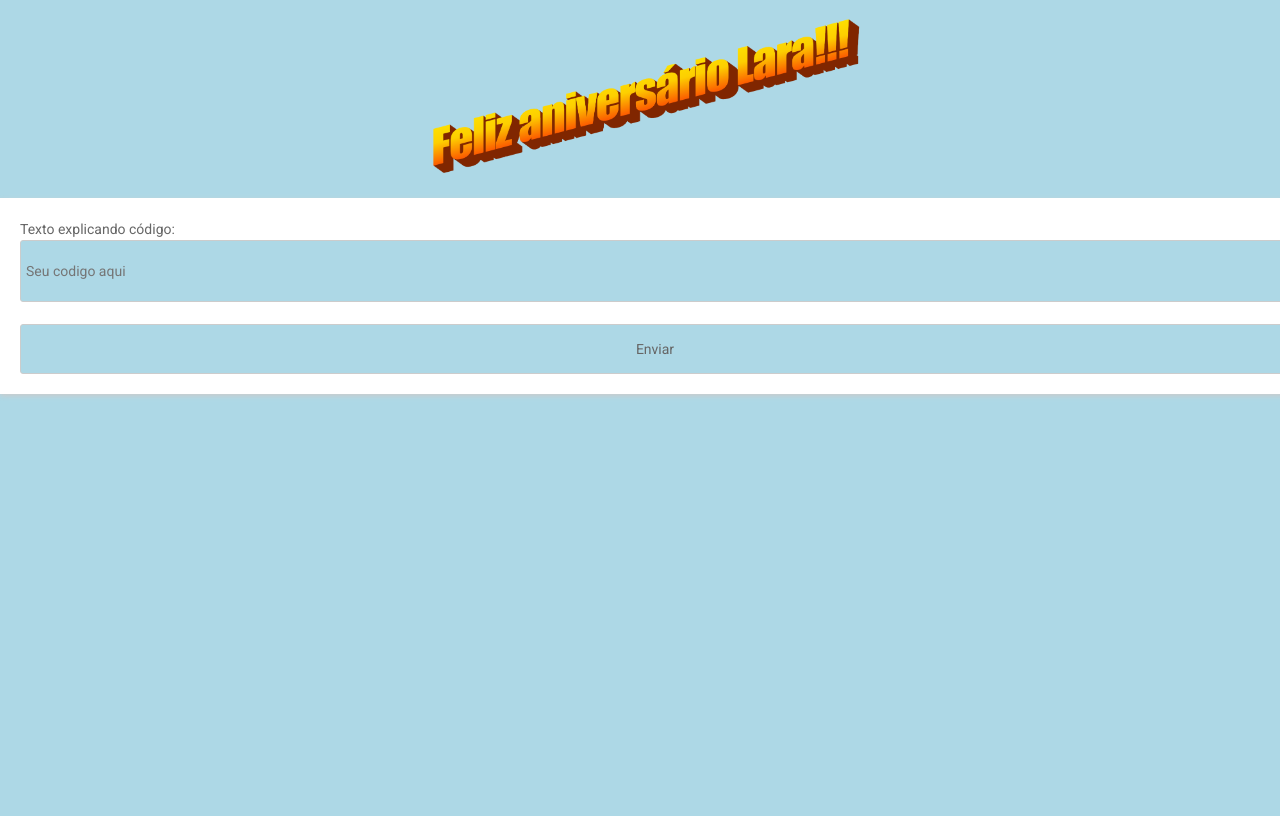
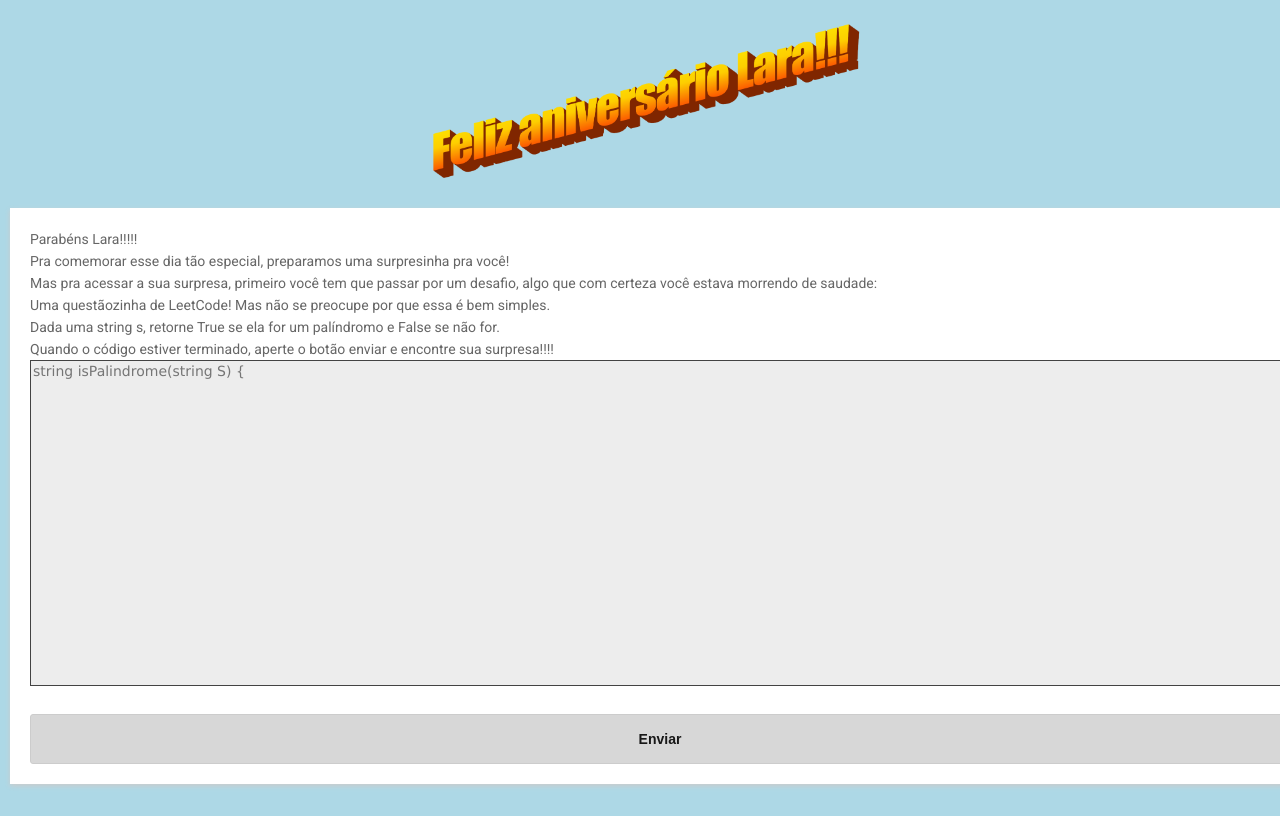
Before and after one commit to humbertonc/moises_teste, a plain HTML site: page index.html in a window 1280 px wide. Shown: the top 816 px of the page. Drawn offline with Linux system fonts and the light colour scheme.

Commit message:
Update index.html

```diff
--- a/index.html
+++ b/index.html
@@ -9,14 +9,25 @@
       html, body {
       min-height: 100%;
       }
-      body, div, form, input, p {
+      body, div, form, p {
       padding: 0;
-      margin: 0;
+      margin: 5px;
       outline: none;
       font-family: Roboto, Arial, sans-serif;
       font-size: 14px;
       color: #666;
       background-color: lightblue;
+      line-height: 22px;
+      }
+      input{
+      padding: 0;
+      margin: 0;
+      outline: none;
+      font-family: Arial, sans-serif;
+      font-size: 14px;
+      font-weight: bold;
+      color: rgb(24, 24, 24);
+      background-color: rgb(215, 215, 215);
       line-height: 22px;
       }
       h1 {
@@ -72,7 +83,7 @@
       text-align: middle;
       }
       table {
-      width: 100%;
+      width: 90%;
       }
       textarea {
       width: calc(100% - 6px);
@@ -88,7 +99,8 @@
       -webkit-border-radius: 5px;
       -moz-border-radius: 5px;
       border-radius: 5px;
-      background-color: #095484;
+      font-weight: bold;
+      background-color: #8b8b8b;
       font-size: 16px;
       color: #fff;
       cursor: pointer;
@@ -101,13 +113,24 @@
       word-break: keep-all;
       }
       }
+      textarea {
+      background-color: rgb(237, 237, 237);
+      font-size: 1em;
+      font-family: Verdana, Arial;
+      border: 1px solid rgb(67, 67, 67);
+      }
     </style>
   </head>
     <body>
       <p style="text-align:center;"><img src="wordart.png" alt="centered image" width="480" height="192" ></p>
-      <form onsubmit="calcular()" method="POST">
-        Texto explicando código: <br/>
-        <input type="text" name="funcao" id="funcao" placeholder="Seu codigo aqui"/><br/><br/>
+      <form action="image.html" method="POST">
+        Parabéns Lara!!!!! <br/>
+        Pra comemorar esse dia tão especial, preparamos uma surpresinha pra você!<br/>
+        Mas pra acessar a sua surpresa, primeiro você tem que passar por um desafio, algo que com certeza você estava morrendo de saudade:<br/>
+        Uma questãozinha de LeetCode! Mas não se preocupe por que essa é bem simples.<br/>
+        Dada uma string s, retorne True se ela for um palíndromo e False se não for.<br/>
+        Quando o código estiver terminado, aperte o botão enviar e encontre sua surpresa!!!!<br/>
+        <textarea rows='20' cols="20" placeholder="string isPalindrome(string S) {"></textarea><br/><br/>
         <input type="submit" value="Enviar">
     </form>
 
```
